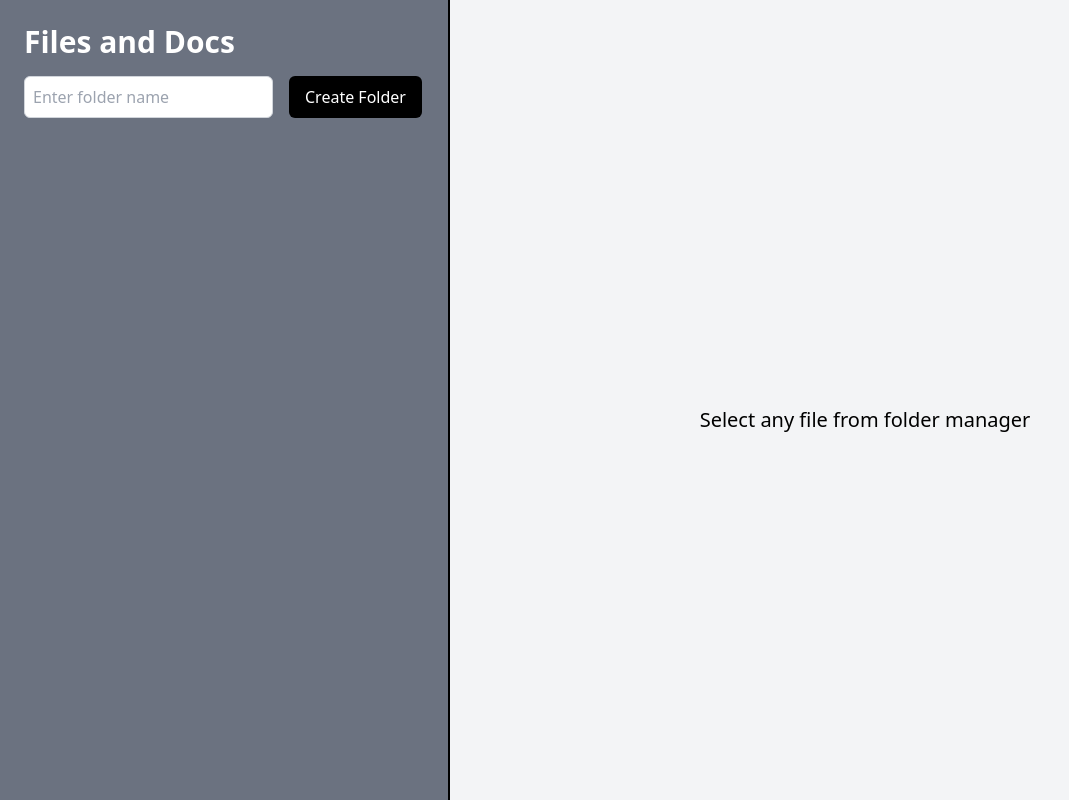
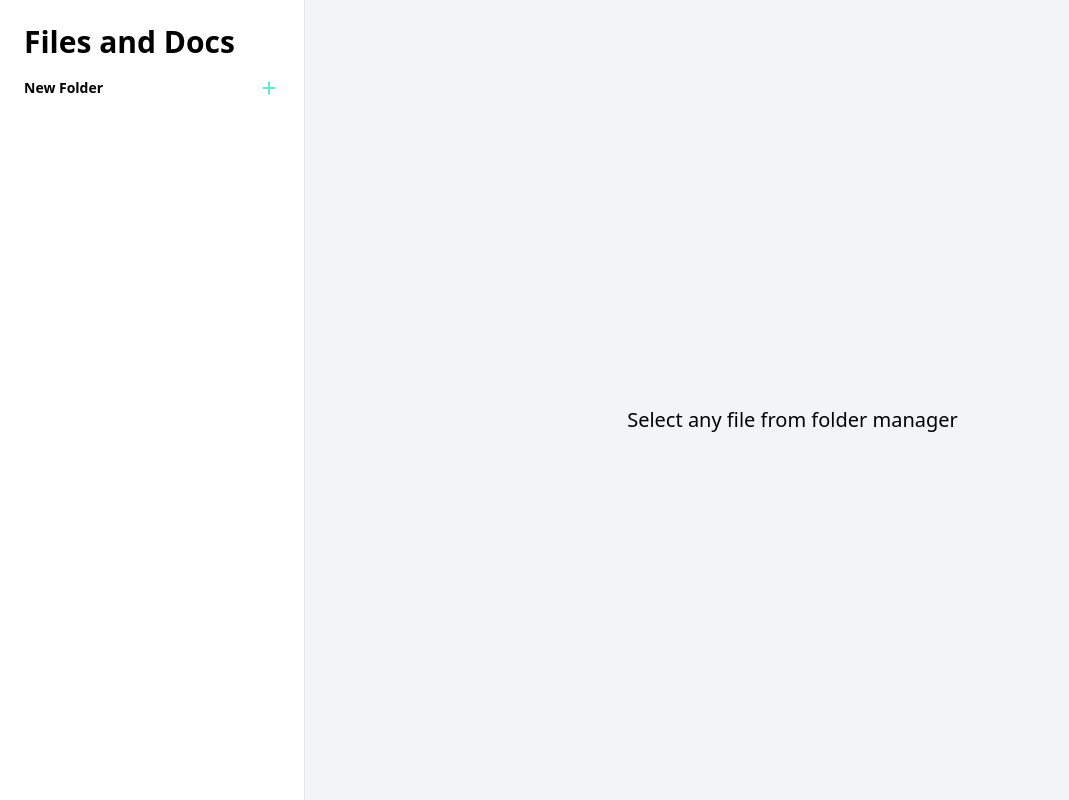
Before and after one commit to 5ahil01/FileNest, a React (Vite) app: page / in a window 1280 px wide. Shown: the whole page, without its empty margins (0-1069 px from the left). Built offline with nearby package versions, Linux system fonts and the light colour scheme.

Commit message:
Updated code

```diff
--- a/src/Components/DropDown.jsx
+++ b/src/Components/DropDown.jsx
@@ -1,14 +1,22 @@
-import React, { useState } from "react";
+import React, { useState, useRef } from "react";
 import { FontAwesomeIcon } from "@fortawesome/react-fontawesome";
 import { faEllipsis, faPlus, faTrash } from "@fortawesome/free-solid-svg-icons";
 
 const Dropdown = ({ handleOnAddFileBtn, removeFolder, folderData }) => {
   const [isOpen, setIsOpen] = useState(false);
+  const buttonRef = useRef(null);
 
+  function handleOnBlur() {
+    if (buttonRef.current && buttonRef.current.contains(e.relatedTarget)) {
+      return;
+    }
+    setIsOpen(false);
+  }
   return (
-    <div className="relative inline-block text-left">
+    <div className="relative inline-block text-left" onBlur={handleOnBlur}>
       {/* Ellipsis Button */}
       <button
+        ref={buttonRef}
         onClick={() => setIsOpen((prev) => !prev)}
         className="p-2 rounded hover:bg-gray-200"
       >
@@ -19,6 +27,7 @@ const Dropdown = ({ handleOnAddFileBtn, removeFolder, folderData }) => {
       {isOpen && (
         <div className="absolute right-0 mt-2 w-40 bg-white border rounded shadow-lg z-10">
           <button
+            ref={buttonRef}
             className="flex items-center gap-1 w-full px-4 py-2 text-left text-xs hover:bg-green-200"
             onClick={() => {
               handleOnAddFileBtn("file");
@@ -28,6 +37,7 @@ const Dropdown = ({ handleOnAddFileBtn, removeFolder, folderData }) => {
             <FontAwesomeIcon icon={faPlus} /> File
           </button>
           <button
+            ref={buttonRef}
             className="flex items-center gap-1 w-full px-4 py-2 text-left text-xs hover:bg-green-200"
             onClick={() => {
               handleOnAddFileBtn("folder");
--- a/src/Components/File.jsx
+++ b/src/Components/File.jsx
@@ -21,7 +21,7 @@ const File = ({ file }) => {
   return (
     <div className="ml-4 mt-1 flex justify-between gap-5 cursor-pointer">
       <div
-        className="flex items-center gap-1"
+        className="text-gray-600 flex items-center gap-1"
         onClick={handleOnClickAndSetFile}
       >
         <FontAwesomeIcon icon={faFile} />
@@ -29,7 +29,7 @@ const File = ({ file }) => {
       </div>
 
       <button
-        className="px-2 py-1 text-xs rounded hover:bg-red-200"
+        className="px-2 py-1 text-xs text-gray-500 rounded hover:bg-red-200"
         onClick={handleOnRemoveBtn}
       >
         <FontAwesomeIcon icon={faTrash} />
--- a/src/Components/Folder.jsx
+++ b/src/Components/Folder.jsx
@@ -5,6 +5,7 @@ import {
   faFolder,
   faAngleDown,
   faAngleRight,
+  faPlus,
 } from "@fortawesome/free-solid-svg-icons";
 import File from "./File";
 import DropDown from "./DropDown";
@@ -60,7 +61,7 @@ const Folder = ({ folderData }) => {
   }
 
   return (
-    <div className="ml-3 ">
+    <div className="ml-2 ">
       <div className="flex items-center justify-between">
         <div
           className="flex items-center gap-2 cursor-pointer"
@@ -71,8 +72,8 @@ const Folder = ({ folderData }) => {
           ) : (
             <FontAwesomeIcon icon={faAngleRight} />
           )}
-          <FontAwesomeIcon icon={faFolder} />
-          <p className="font-medium">{folderData.name}</p>
+          <FontAwesomeIcon icon={faFolder} className="h-4 text-gray-600" />
+          <p className="text-sm font-semibold">{folderData.name}</p>
         </div>
         <DropDown
           handleOnAddFileBtn={handleOnAddFileBtn}
@@ -91,14 +92,14 @@ const Folder = ({ folderData }) => {
             type="text"
             value={newName}
             onChange={(e) => setNewName(e.target.value)}
-            className="ml-5 h-5 border border-gray-300  focus:outline-none focus:ring-2 focus:ring-black"
+            className="ml-5 h-5 border border-gray-300  focus:outline-none focus:ring-[1px] focus:ring-black"
           />
           <button
             ref={buttonRef}
             onClick={() => handleCreateNewDoc(newName, showInput.docType)}
-            className=" p-1 text-[0.5rem] text-black rounded   border-2 border-black hover:bg-black hover:text-white"
+            className=" p-1 text-[0.4rem] text-black border-[1px] border-black   hover:bg-black hover:text-white"
           >
-            Add
+            <FontAwesomeIcon icon={faPlus} />
           </button>
         </div>
       )}
--- a/src/Components/FolderManager.jsx
+++ b/src/Components/FolderManager.jsx
@@ -1,48 +1,79 @@
-import React, { useState } from "react";
+import React, { useState, useRef } from "react";
 import { useContext } from "react";
 import { folderContext } from "../Store/FolderManagerContext";
 import Folder from "./Folder";
+import { FontAwesomeIcon } from "@fortawesome/react-fontawesome";
+import { faPlus } from "@fortawesome/free-solid-svg-icons";
 
 const FolderManager = () => {
-  const [folderName, setFolderName] = useState("NewFolder");
+  const [folderName, setFolderName] = useState("");
+  const [isInput, setIsInput] = useState(false);
   const { folders, addFolder } = useContext(folderContext);
+  const buttonRef = useRef(null);
 
   const rootFolders = folders.filter((folder) => folder.parentId === "root");
 
   function createNewFolder() {
+    if (folderName == "") return;
     addFolder(folderName, "root");
+    setIsInput(false);
+    setFolderName("");
+  }
+
+  function handleOnBlur() {
+    if (buttonRef.current && buttonRef.current.contains(e.relatedTarget)) {
+      return;
+    }
+    setIsInput(false);
+    setFolderName("");
   }
 
   return (
-    <div className="p-6 bg-gray-500 min-h-screen border-r-2 border-black">
-      <div className="mb-6">
-        <p className="text-3xl font-semibold mb-4 text-white">Files and Docs</p>
-        <div className="flex gap-4">
+    <div className="p-6 min-h-screen border-r-[0.5px] border-gray-200">
+      <p className="text-3xl font-semibold mb-4">Files and Docs</p>
+
+      <div className="mb-2">
+        <div>
+          {!isInput && (
+            <div className="flex items-center justify-between">
+              <p className="font-semibold text-sm">New Folder</p>
+              <button
+                onClick={() => setIsInput(true)}
+                className=" p-1 text-2  rounded  text-white flex justify-center   "
+              >
+                <FontAwesomeIcon icon={faPlus} className="text-teal-300" />
+              </button>
+            </div>
+          )}
+          {isInput && (
+            <div className="flex items-center justify-between">
               <input
                 type="text"
                 placeholder="Enter folder name"
-            className="p-2 border border-gray-300 rounded-md focus:outline-none focus:ring-2 focus:ring-black"
+                className="h-5 p-3 w-[80%] border border-gray-300  focus:outline-none focus:ring-2 focus:ring-black"
                 onChange={(e) => setFolderName(e.target.value)}
+                onBlur={handleOnBlur}
               />
               <button
+                ref={buttonRef}
                 onClick={createNewFolder}
-            className="px-4 py-2 bg-black text-white rounded-md "
+                className=" p-2 rounded-sm bg-black text-white flex justify-center   "
               >
-            Create Folder
+                <FontAwesomeIcon icon={faPlus} className="h-2" />
               </button>
+            </div>
+          )}
         </div>
       </div>
 
-      <div>
-        <ul className="w-[400px]">
+      <ul className="w-64">
         {rootFolders.map((folder) => (
-            <li key={folder.id} className="bg-white shadow rounded-md p-4 ">
+          <li key={folder.id} className="bg-white">
             <Folder folderData={folder} />
           </li>
         ))}
       </ul>
     </div>
-    </div>
   );
 };
 
--- a/src/Components/Tab.jsx
+++ b/src/Components/Tab.jsx
@@ -22,13 +22,13 @@ const Tab = ({ tabData, activeFile }) => {
     >
       <p className="truncate">{`${tabData.name}/${tabData.parentFolderName}`}</p>
       <button
-        className="ml-2 p-1 invisible group-hover:visible  "
+        className="ml-2 p-1 flex items-center invisible group-hover:visible  "
         onClick={(e) => {
           e.stopPropagation();
           removeFileFromTabList(tabData.id);
         }}
       >
-        <FontAwesomeIcon icon={faX} className="h-4 w-4" />
+        <FontAwesomeIcon icon={faX} className="h-2" />
       </button>
     </li>
   );
--- a/src/Components/TextEditor.jsx
+++ b/src/Components/TextEditor.jsx
@@ -53,7 +53,7 @@ const TextEditor = () => {
   }, []); // Empty dependency array ensures this effect runs once
 
   return (
-    <div className="w-full h-full p-4 border rounded shadow  mx-auto ">
+    <div className="w-full h-full p-4 border  mx-auto ">
       <div className="flex space-x-2 mb-4">
         <button
           onClick={() => applyCommand("bold")}
```
Lines whose indentation alone changed are shown as unchanged.
